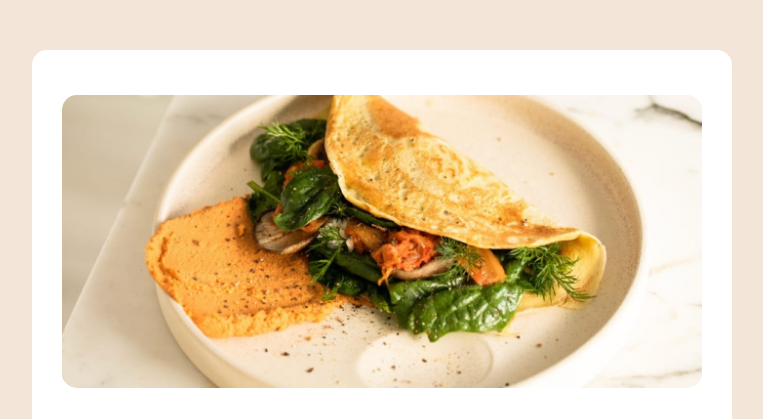
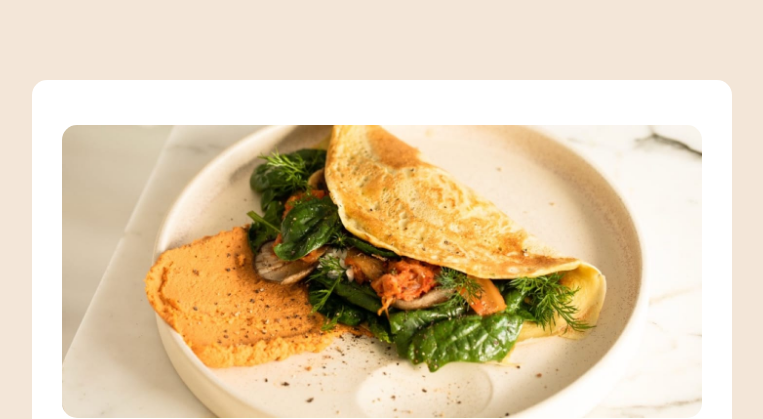
Before and after one commit to yannancls/recipe-page, a plain HTML site: page index.html in a window 1280 px wide. Shown: the top 419 px of the page, without its empty margins (258-1021 px from the left). Drawn offline with Linux system fonts and the light colour scheme.

Commit message:
Add files via upload

```diff
--- a/style.css
+++ b/style.css
@@ -30,7 +30,7 @@ section {
     background-color: hsl(0, 0%, 100%);
     width: 700px;
     padding: 30px;
-    margin: 50px;
+    margin: 80px 0 50px 0;
     border-radius: 15px;
     line-height: 150%;
 }
```
